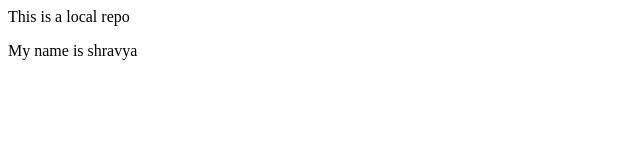
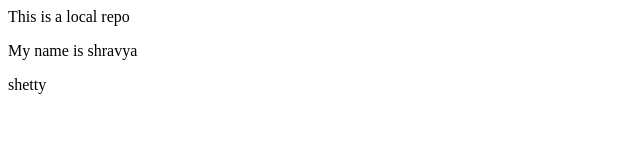
Before and after one commit to shravyashetty714/new_local, a plain HTML site: page index.html in a window 1280 px wide. Shown: the full height of the page, 0-640 px from the left. Drawn offline with Linux system fonts and the light colour scheme.

Commit message:
added shetty

```diff
--- a/index.html
+++ b/index.html
@@ -1,2 +1,3 @@
 <p>This is a local repo</p>
 <p>My name is shravya</p>
+<p>shetty</p>
```
